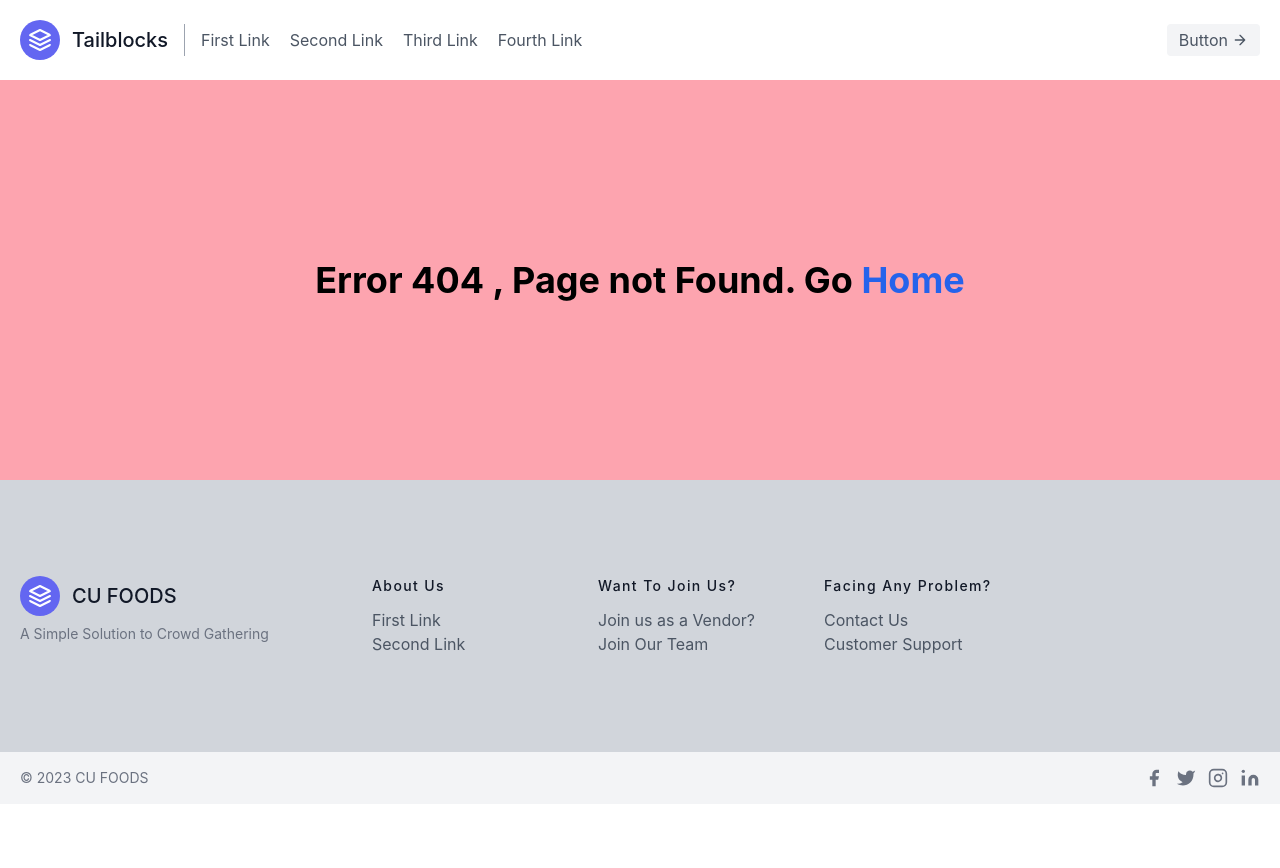
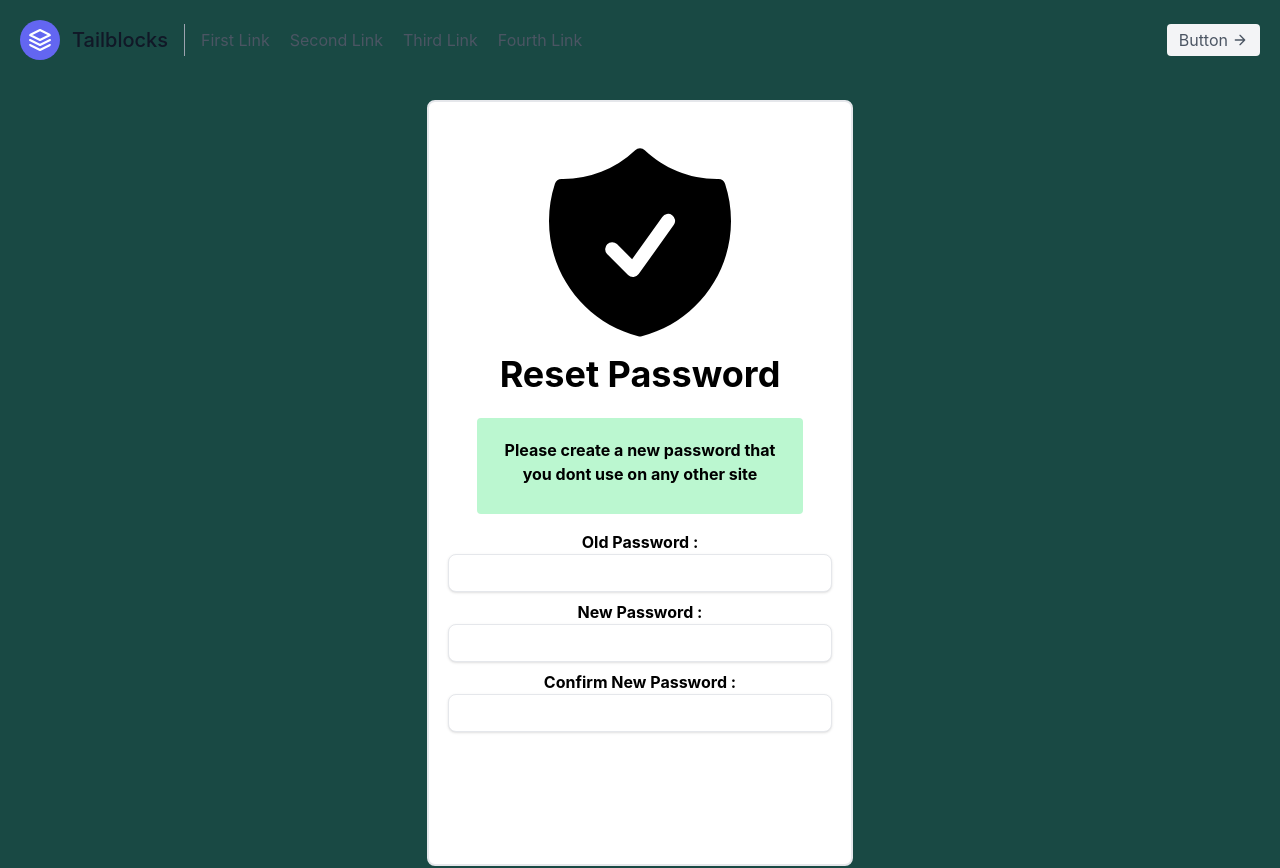
Before and after one commit to Arpitvijay7/CU_FOODS_Front-End, a React (Create React App) app: page /resetpassword in a window 1280 px wide. Shown: the top 868 px of the page. Before the commit the page ends 804 px from the top, so only its background shows below. Built offline with nearby package versions, Linux system fonts and the light colour scheme.

Commit message:
added the reset and forgot password page

```diff
--- a/src/Components/main/Routes/Routes.js
+++ b/src/Components/main/Routes/Routes.js
@@ -5,17 +5,20 @@ import Login from '../UI/Screens/Login'
 import Navbar from "../UI/NavbarComponents/index"
 import Footer from '../UI/FooterComponents'
 import ErrorPage from '../UI/Screens/Error'
+import ForgotPwd from '../UI/Screens/Forgotpassword/forgotPwd'
+import ResetPwd from '../UI/Screens/Resetpassword/resetPwd'
 const Routings = () => {
   const location=useLocation();
     const isHome = location.pathname === '/';
 
     return (
       <>
-        {!isHome && <Navbar />} {/* only render Navbar if not on the home page */}
+        {!isHome && <Navbar />}
         <Routes>
           <Route path="/" element={<Home />} />
           <Route path="/login" element={<Login />} />
-
+          <Route path='/resetpassword' element={<ResetPwd/>}/>
+          <Route path='/forgotpassword' element={<ForgotPwd/>}/>
 
 
 
--- /dev/null
+++ b/src/Components/main/UI/Screens/Forgotpassword/forgotPwd.js
@@ -0,0 +1,72 @@
+import React, { useState } from 'react';
+const ForgotPwd = () => {
+  const css = `
+  input::-webkit-outer-spin-button,
+  input::-webkit-inner-spin-button {
+    -webkit-appearance: none;
+    margin: 0;
+  }
+  body{
+    background-color: #194944;
+  }
+`
+
+  const[email,setEmail]=useState();
+  const[phone,setPhone]=useState();
+  const [type,setType]=useState(0);
+  const handleType=()=>{
+    type?setType(0):setType(1);
+  }
+  const handleClick=()=>{
+    type?window.alert(email):window.alert(phone);
+  }
+  return (
+    <>
+    <style>{css}</style>
+    <div className='h-full w-full'>
+    <div className="w-11/12 sm:w-2/3 lg:w-1/3 xl:w-/3 2xl:1/3 bg-white p-2 sm:px-10 rounded-lg mx-auto my-auto flex flex-col items-center border-2 my-10 sm:my-32 justify-center">
+
+
+    <div className='mt-5'>
+    <svg className='w-56 bg-green' xmlns="http://www.w3.org/2000/svg" viewBox="0 0 24 24" fill="currentColor">
+      <path fill-rule="evenodd" d="M12 1.5a5.25 5.25 0 00-5.25 5.25v3a3 3 0 00-3 3v6.75a3 3 0 003 3h10.5a3 3 0 003-3v-6.75a3 3 0 00-3-3v-3c0-2.9-2.35-5.25-5.25-5.25zm3.75 8.25v-3a3.75 3.75 0 10-7.5 0v3h7.5z" clip-rule="evenodd" />
+    </svg>
+    </div>
+
+      <h1 className="mb-2 text-4xl font-bold mx-auto">Forgot Password?</h1>
+      <div className='bg-green-200 rounded my-5'>
+      <p className='mmx-auto sm:ml-2 font-bold text-green-800 text-sm sm:text-base p-3 sm:p-5'>Enter the {type?"Email Address":"Phone Number"} assosciated with your account and we'll send you a link to reset your password.</p>
+      </div>
+      <form className="w-full max-w-sm" method='POST'>
+
+
+    {type?
+      <div className='flex'>
+      <div className='bg-stone-200 px-2 rounded-l-lg'>
+        <span><i><svg className='w-8 m-1' xmlns="http://www.w3.org/2000/svg" viewBox="0 0 24 24" fill="currentColor">
+      <path d="M1.5 8.67v8.58a3 3 0 003 3h15a3 3 0 003-3V8.67l-8.928 5.493a3 3 0 01-3.144 0L1.5 8.67z" />
+      <path d="M22.5 6.908V6.75a3 3 0 00-3-3h-15a3 3 0 00-3 3v.158l9.714 5.978a1.5 1.5 0 001.572 0L22.5 6.908z" />
+      </svg></i>
+      </span>
+      </div>
+        <input className="shadow appearance-none border rounded-r-lg w-full -pb-1 px-3 text-gray-700 leading-tight " value={email} onChange={(e)=>setEmail(e.target.value)} type="email" id="email" name="email" placeholder='Enter Your Email Address' required autocomplete="off"/>
+      </div>:<div className='flex'>
+      <div className='bg-stone-200 px-2 rounded-l-lg'>
+        <span><i><svg className='w-8 m-1' xmlns="http://www.w3.org/2000/svg" viewBox="0 0 24 24" fill="currentColor">
+        <path fill-rule="evenodd" d="M1.5 4.5a3 3 0 013-3h1.372c.86 0 1.61.586 1.819 1.42l1.105 4.423a1.875 1.875 0 01-.694 1.955l-1.293.97c-.135.101-.164.249-.126.352a11.285 11.285 0 006.697 6.697c.103.038.25.009.352-.126l.97-1.293a1.875 1.875 0 011.955-.694l4.423 1.105c.834.209 1.42.959 1.42 1.82V19.5a3 3 0 01-3 3h-2.25C8.552 22.5 1.5 15.448 1.5 6.75V4.5z" clip-rule="evenodd" />
+        </svg>
+      </i>
+      </span>
+      </div>
+        <input className="shadow appearance-none border rounded-r-lg w-full -pb-1 px-3 text-gray-700 leading-tight " value={phone} onChange={(e)=>setPhone(e.target.value)} type="number" id="phone" name="phone" placeholder='Enter Your Phone Number' required />
+      </div>}
+      <button className="bg-dark-green text-white w-full font-bold py-2 px-4 mb-3 mt-3 rounded-lg" type="submit" onSubmit={(e)=>e.preventDefault()} onClick={handleClick}>Send Reset Link</button>
+      <p className="text-sm underline hover:cursor-pointer text-center mb-10" onClick={handleType}>Verify using{type?" phone number":" email"}?</p>
+      </form>
+    </div>
+    </div>
+    </>
+  );
+};
+
+export default ForgotPwd;
--- /dev/null
+++ b/src/Components/main/UI/Screens/Resetpassword/resetPwd.js
@@ -0,0 +1,47 @@
+import React, { useState } from 'react';
+const ResetPwd = () => {
+  const css = `
+  body{
+    background-color: #194944;
+  }
+`
+
+  const[oldPwd,setOldPwd]=useState();
+  const[newPwd,setNewPwd]=useState();
+  const[newPwd2,setNewPwd2]=useState();
+  const handleClick=()=>{
+        window.alert(oldPwd);
+        window.alert(newPwd);
+        window.alert(newPwd2);
+  }
+  return (
+    <>
+    <style>{css}</style>
+    <div className='h-full w-screen justify-center'>
+    <div className="w-11/12 sm:w-2/3 lg:w-1/3 xl:w-/3 2xl:1/3 p-2 bg-white rounded-lg mx-auto flex flex-col items-center border-2 my-5 ">
+    <div className='sm:mt-5'>
+    <svg className='w-48 sm:w-56' xmlns="http://www.w3.org/2000/svg" viewBox="0 0 24 24" fill="currentColor">
+    <path fill-rule="evenodd" d="M12.516 2.17a.75.75 0 00-1.032 0 11.209 11.209 0 01-7.877 3.08.75.75 0 00-.722.515A12.74 12.74 0 002.25 9.75c0 5.942 4.064 10.933 9.563 12.348a.749.749 0 00.374 0c5.499-1.415 9.563-6.406 9.563-12.348 0-1.39-.223-2.73-.635-3.985a.75.75 0 00-.722-.516l-.143.001c-2.996 0-5.717-1.17-7.734-3.08zm3.094 8.016a.75.75 0 10-1.22-.872l-3.236 4.53L9.53 12.22a.75.75 0 00-1.06 1.06l2.25 2.25a.75.75 0 001.14-.094l3.75-5.25z" clip-rule="evenodd" />
+    </svg>
+    </div>
+      <h1 className="mb-2 text-2xl sm:text-4xl font-bold">Reset Password</h1>
+      <div className='bg-green-200 rounded p-3 sm:p-5 my-4 mx-2 sm:mx-10'>
+        <p className='mb-2 font-bold text-sm sm:text-base text-dark-green'>Please create a new password that you dont use on any other site</p>
+      </div>
+      <form className="w-full max-w-sm pb-2 sm:pb-10 px-3 sm:px-0" method='POST'>
+        <label className='font-bold'>Old Password :</label>
+        <input className="shadow appearance-none border py-1 sm:py-2 mb-2 rounded-lg w-full px-3 text-gray-700 leading-tight " value={oldPwd} onChange={(e)=>setOldPwd(e.target.value)} type="password" id="email" name="email" required />
+        <label className='font-bold'>New Password :</label>
+        <input className="shadow appearance-none border py-1 sm:py-2 mb-2 rounded-lg w-full px-3 text-gray-700 leading-tight " value={newPwd} onChange={(e)=>setNewPwd(e.target.value)} type="password" id="phone" name="phone" required />
+        <label className='font-bold'>Confirm New Password :</label>
+        <input className="shadow appearance-none border py-1 sm:py-2 mb-2 rounded-lg w-full px-3 text-gray-700 leading-tight " value={newPwd2} onChange={(e)=>setNewPwd2(e.target.value)} type="password" id="phone" name="phone" required />
+        <button className="transition duration-150 ease-out hover:ease-in bg-dark-green text-white w-full font-bold py-2 sm:py-3 px-4 mt-7 rounded-lg" type="submit" onSubmit={(e)=>e.preventDefault()} onClick={handleClick}>Set Password</button>
+      </form>
+
+    </div>
+    </div>
+    </>
+  );
+};
+
+export default ResetPwd;
```
